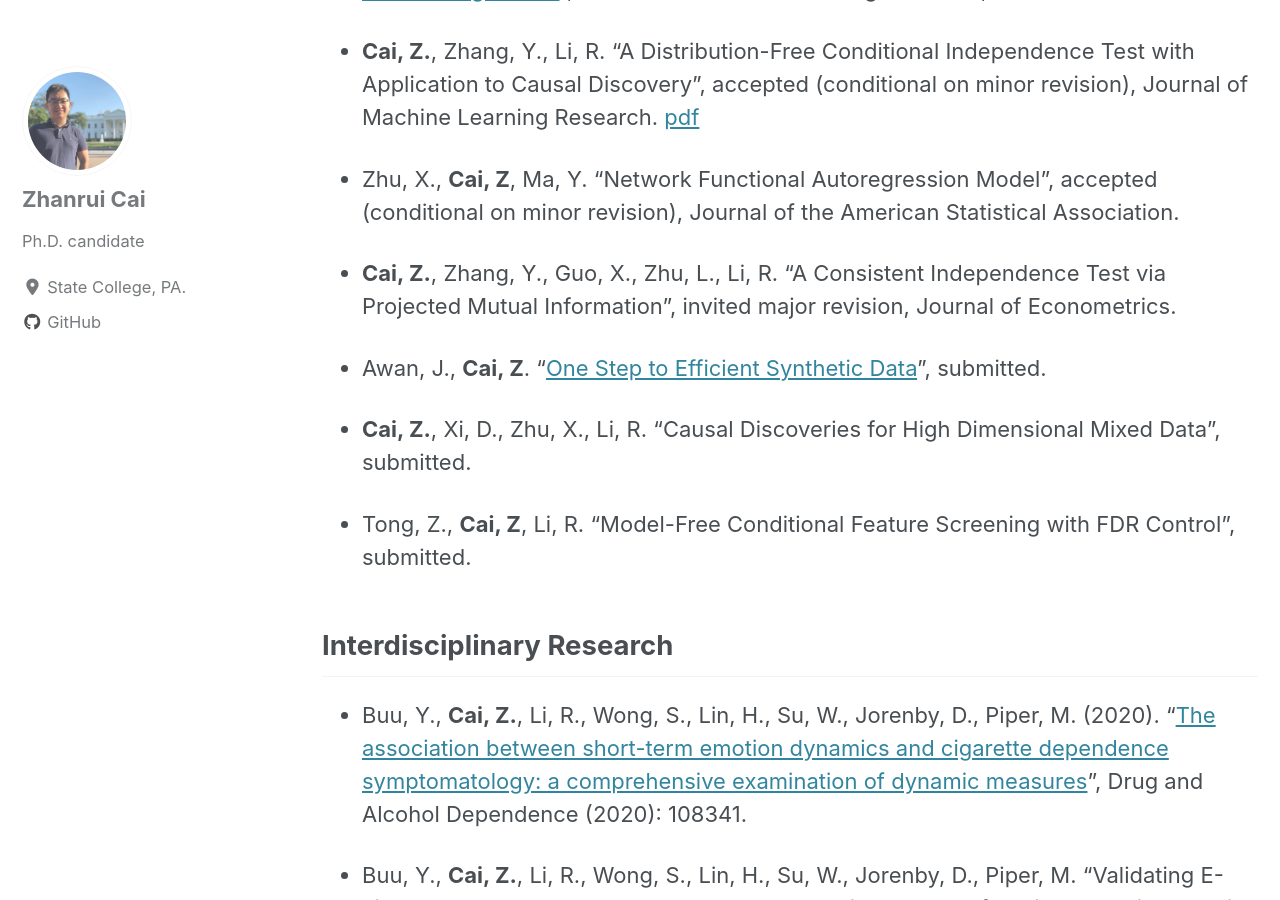
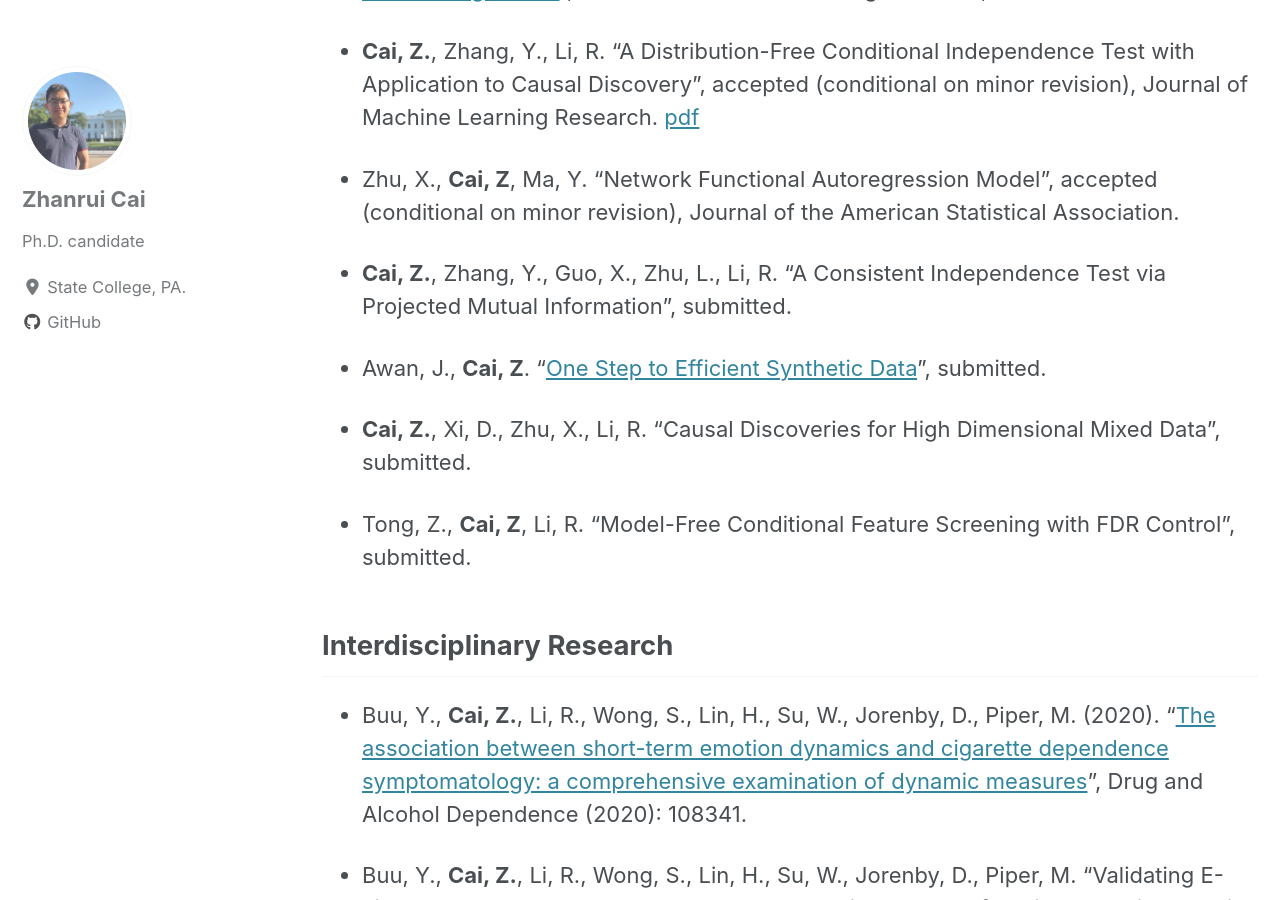
Before and after one commit to zhanruicai/zhanruicai.github.io, a Jekyll site: the page built from _pages/publication.md, in a window 1280 px wide and 900 px high, scrolled down 347 px. Built offline with Jekyll 4.4.1, drawn with Linux system fonts in a browser that asks for light colours; cached includes are drawn as plain includes; nearby versions of some CDN libraries.

Commit message:
new version

```diff
--- a/_pages/publication.md
+++ b/_pages/publication.md
@@ -13,7 +13,7 @@ classes: wide
 
 - Zhu, X., **Cai, Z**, Ma, Y. "Network Functional Autoregression Model", accepted (conditional on minor revision),  Journal of the American Statistical Association.
 
-- **Cai, Z.**, Zhang, Y., Guo, X., Zhu, L., Li, R. "A Consistent Independence Test via Projected Mutual Information", invited major revision, Journal of Econometrics.
+- **Cai, Z.**, Zhang, Y., Guo, X., Zhu, L., Li, R. "A Consistent Independence Test via Projected Mutual Information", submitted.
 
 - Awan, J., **Cai, Z**. "[One Step to Efficient Synthetic Data](https://arxiv.org/abs/2006.02397)", submitted.
 
```
Also changed, not shown: _pages/contact.md (+0 -3 lines), 3 other files.
